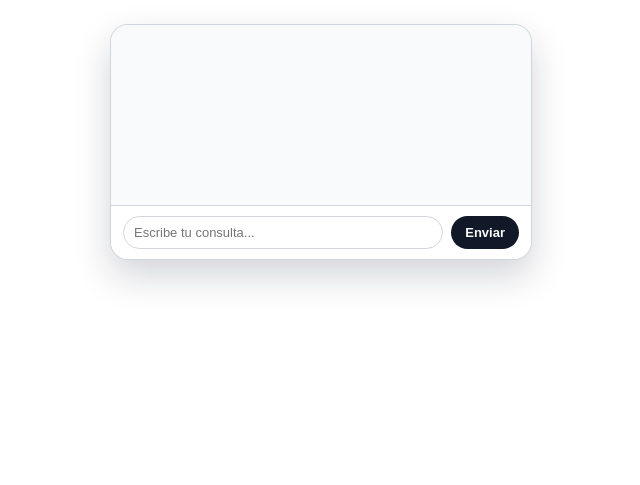
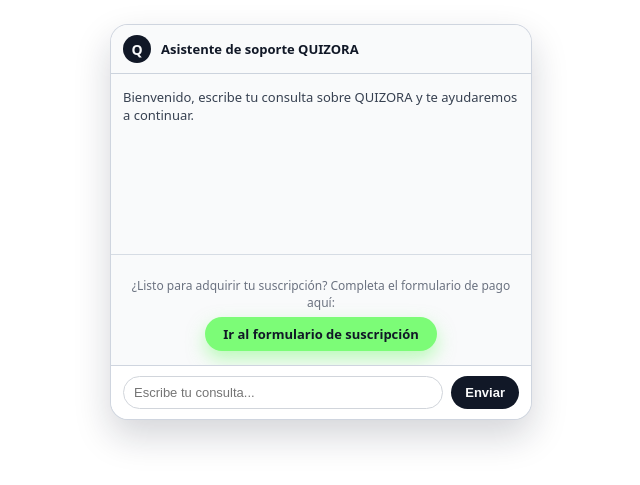
Before and after one commit to vima-vip/quizora-support-services, a Flask app: page /widget in a window 1280 px wide. Shown: the top 485 px of the page, without its empty margins (319-959 px from the left). Run offline with Flask 3, Linux system fonts and the light colour scheme.

Commit message:
Revise widget HTML structure and content

```diff
--- a/templates/widget.html
+++ b/templates/widget.html
@@ -1,10 +1,34 @@
 {% extends "base.html" %}
 
-{% block title %}Widget de soporte QUIZORA{% endblock %}
+{% block title %}Asistente de soporte QUIZORA{% endblock %}
 
 {% block content %}
-<div id="quizora-chat-widget" class="quizora-chat-widget">
-  <div id="chat-messages" class="chat-messages"></div>
+<div class="quizora-chat-widget">
+  <!-- Encabezado del widget -->
+  <div class="widget-header">
+    <div class="widget-header-logo">Q</div>
+    <div class="widget-header-text">Asistente de soporte QUIZORA</div>
+  </div>
+
+  <!-- Área de mensajes (la usa tu JS) -->
+  <div id="chat-messages" class="chat-messages">
+    <!-- Opcional: mensaje inicial fijo -->
+    <p class="msg-bot">
+      Bienvenido, escribe tu consulta sobre QUIZORA y te ayudaremos a continuar.
+    </p>
+  </div>
+
+  <!-- Bloque del botón al formulario, siempre visible -->
+  <div class="payment-link-wrapper">
+    <p class="payment-link-text">
+      ¿Listo para adquirir tu suscripción? Completa el formulario de pago aquí:
+    </p>
+    <a href="{{ url_for('form_suscripcion') }}" class="payment-link-btn" target="_blank">
+      Ir al formulario de suscripción
+    </a>
+  </div>
+
+  <!-- Fila de input + botón (la usa tu JS) -->
   <div class="chat-input-row">
     <input id="chat-input" type="text" placeholder="Escribe tu consulta..." />
     <button id="chat-send">Enviar</button>
@@ -12,7 +36,7 @@
 </div>
 
 <script>
-  const apiUrl = "/webhook";  // el widget se sirve desde el mismo dominio del microservicio
+  const apiUrl = "/webhook";
 
   const messagesDiv = document.getElementById("chat-messages");
   const input = document.getElementById("chat-input");
@@ -42,6 +66,7 @@
       const data = await resp.json();
       addMessage("Quizora: " + data.mensaje, "bot");
 
+      // Si aún quieres insertar el link cuando el bot detecta venta:
       if (data.tipo === "venta" && data.form_url) {
         const link = document.createElement("a");
         link.href = data.form_url;
```
